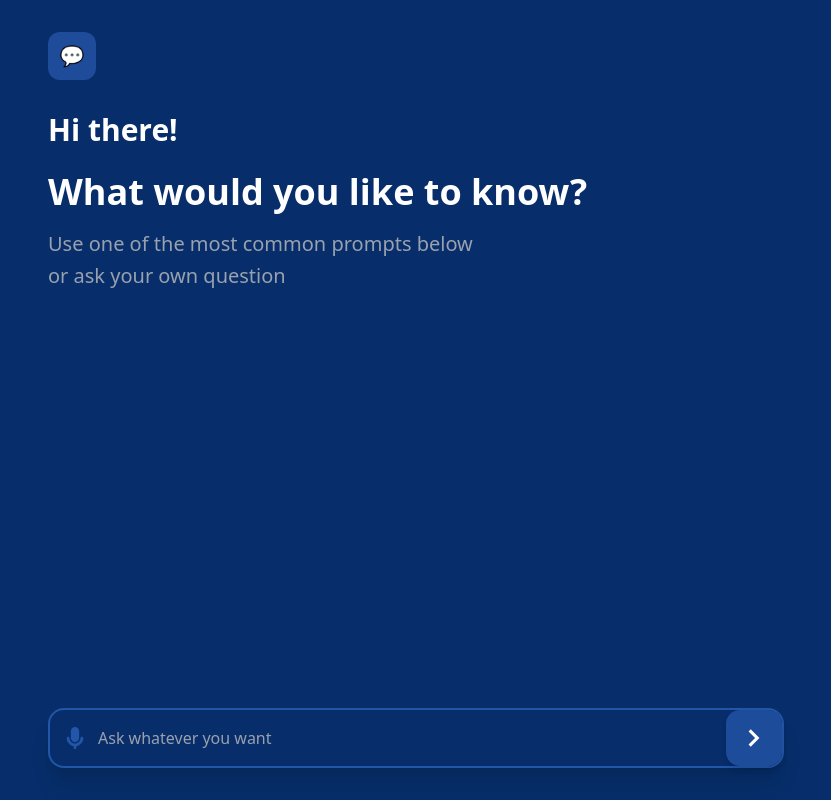
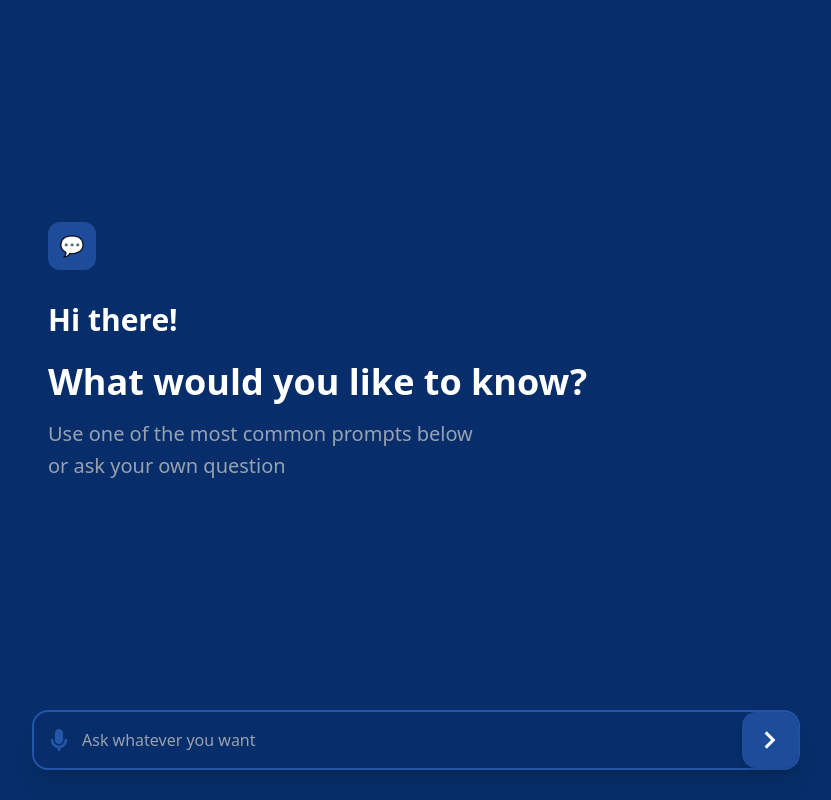
Before and after one commit to malyshenko-developer/go-react-ai-chat, a React (Vite) app in the folder frontend/: page / in a window 1280 px wide. Shown: the whole page, without its empty margins (224-1055 px from the left). Built offline with nearby package versions, Linux system fonts and the light colour scheme.

Commit message:
fix: pin MessageInput to bottom with fixed positioning

```diff
--- a/frontend/src/components/ChatContainer.tsx
+++ b/frontend/src/components/ChatContainer.tsx
@@ -22,13 +22,21 @@ export const ChatContainer = () => {
 	return (
 		<div
 			className={
-				"text-white w-full max-w-3xl mx-auto px-4 py-8 flex-1 flex flex-col"
+				"text-white w-full max-w-3xl mx-auto px-4 pt-8 pb-24 flex-1 flex flex-col"
 			}
 		>
-			<div className="flex-1 overflow-y-auto">
+			<div
+				className={`flex-1 overflow-y-auto flex flex-col ${
+					messages.length === 0 ? "justify-center" : ""
+				}`}
+			>
 				{messages.length === 0 && <WelcomeScreen />}
-				{messages.length > 0 && <MessageList messages={messages} />}
-				{isLoading && <LoadingIndicator />}
+				{messages.length > 0 && (
+					<>
+						<MessageList messages={messages} />
+						{isLoading && <LoadingIndicator />}
+					</>
+				)}
 				{error && <ErrorMessage message={error} onClose={clearError} />}
 			</div>
 
--- a/frontend/src/components/MessageInput.tsx
+++ b/frontend/src/components/MessageInput.tsx
@@ -25,7 +25,7 @@ export const MessageInput = ({
 	}
 
 	return (
-		<div className="relative w-full">
+		<div className="fixed bottom-0 left-1/2 -translate-1/2 w-full max-w-3xl bg-[#072E6A]">
 			<button
 				type="button"
 				disabled={disabled}
```
